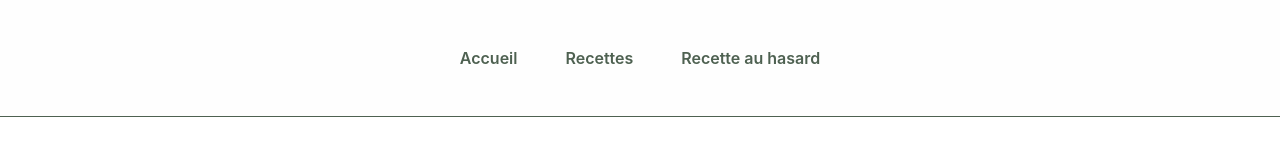
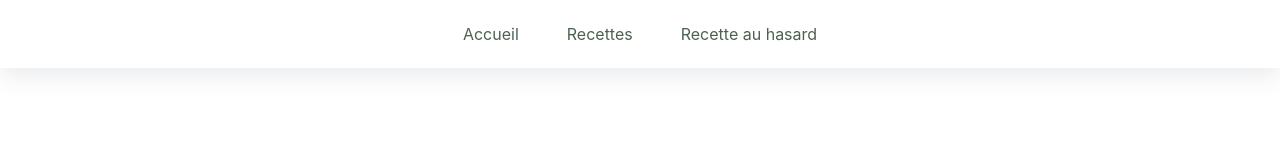
Before and after one commit to krauzeure/veggiefest, a Next.js app: page / in a window 1280 px wide. Shown: the top 156 px of the page. Built offline with nearby package versions, Linux system fonts and the light colour scheme.

Commit message:
Editing navbar style

```diff
--- a/components/Navbar/Navbar.module.css
+++ b/components/Navbar/Navbar.module.css
@@ -1,19 +1,19 @@
 .navbar {
-    background-color: var(--background);
+    background-color: #fff;
     display: flex;
     justify-content: center;
-    padding: 3rem;
-    border-bottom: 1px solid var(--primary);
+    padding: 1.5rem;
+    box-shadow: rgba(149, 157, 165, 0.2) 0px 8px 24px;
 }
 
 .navbar a {
     color: var(--primary);
     margin: 0 1.5rem;
     text-decoration: none;
-    font-weight: 600;
+    font-weight: 400;
 }
 
 .navbar a:hover {
-    transform: scale(1.1);
-    transition: transform 300ms ease-in-out;
+    font-weight: 600;
+    color: var(--text);
 }
```
